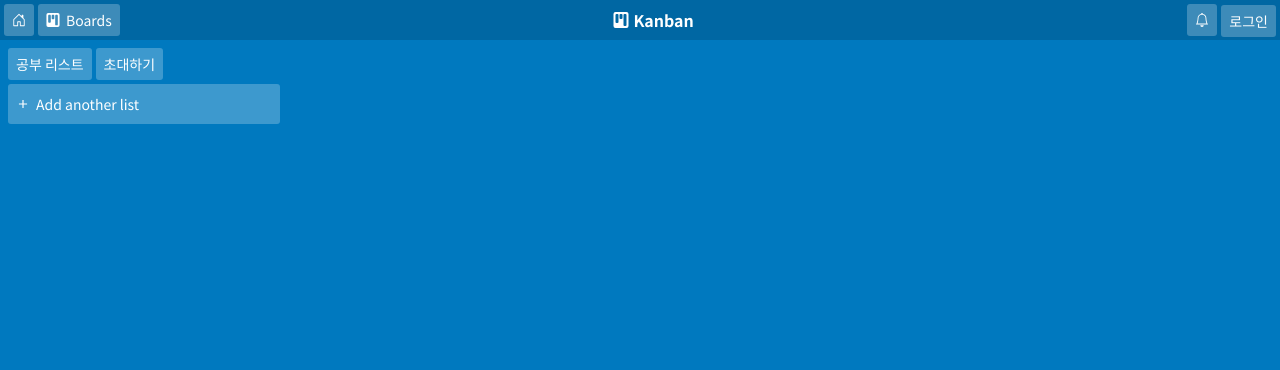
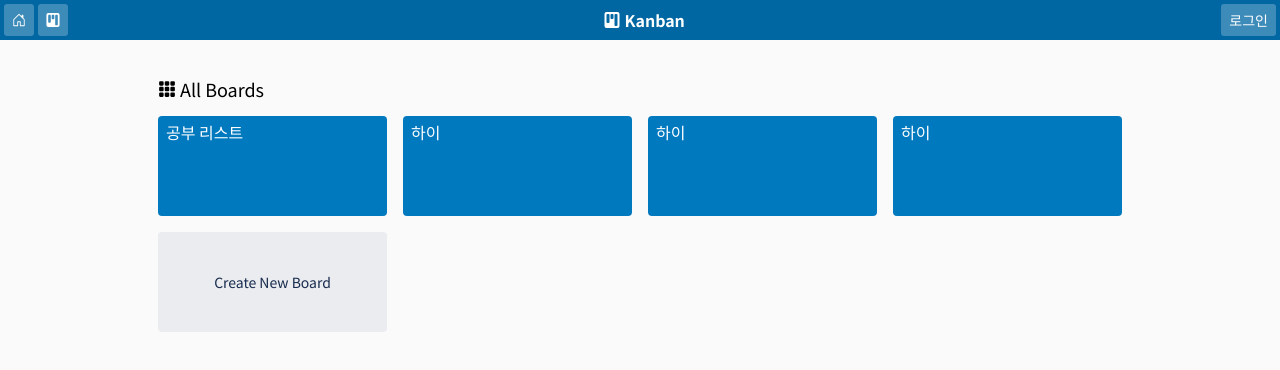
Before and after one commit to csh9066/kaban-front, a React (Create React App) app: page / in a window 1280 px wide. Shown: the top 370 px of the page. Built offline with nearby package versions, Linux system fonts and the light colour scheme.

Commit message:
Add BoardList

```diff
--- a/src/App.tsx
+++ b/src/App.tsx
@@ -2,23 +2,23 @@ import React from "react";
 import styled from "styled-components";
 import Header from "./components/Header";
 import { Route, Switch } from "react-router-dom";
-import BoardsPage from "./pages/boards";
+import Board from "./pages/Board";
 import palette from "./lib/palette";
-import IndexPage from "./pages";
+import BoardList from "./pages/BoardList";
 
 function App() {
   return (
-    <StyeldApp>
+    <Container>
       <Header />
       <Switch>
-        <Route path="/index" component={IndexPage} />
-        <Route path="/" component={BoardsPage} />
+        <Route path="/" exact component={BoardList} />
+        <Route path="/b/:id" component={Board} />
       </Switch>
-    </StyeldApp>
+    </Container>
   );
 }
 
-const StyeldApp = styled.div`
+const Container = styled.div`
   display: flex;
   flex-direction: column;
   min-height: 100vh;
--- a/src/components/Header.tsx
+++ b/src/components/Header.tsx
@@ -2,7 +2,7 @@ import React from "react";
 import styled from "styled-components";
 import { Link } from "react-router-dom";
 import Button from "./Button";
-import { BsFillKanbanFill, BsHouseDoor, BsBell } from "react-icons/bs";
+import { BsFillKanbanFill, BsHouseDoor } from "react-icons/bs";
 
 interface Props {}
 
@@ -11,14 +11,13 @@ export default function Header(props: Props) {
     <StyledHeader>
       <div className="header__menu-group">
         <Button icon={<BsHouseDoor />} />
-        <Button icon={<BsFillKanbanFill />}>Boards</Button>
+        <Button icon={<BsFillKanbanFill />} />
       </div>
       <BrandLogo to="/">
         <BsFillKanbanFill />
         <h1>Kanban</h1>
       </BrandLogo>
       <div className="header__menu-group">
-        <Button icon={<BsBell />} />
         <Button>로그인</Button>
       </div>
     </StyledHeader>
--- /dev/null
+++ b/src/features/board/BoardTile.tsx
@@ -0,0 +1,45 @@
+import React from "react";
+import { Link } from "react-router-dom";
+import styled from "styled-components";
+import palette from "../../lib/palette";
+import { BoardTileColumnStyle, BoardTileStyle } from "../../lib/styles";
+
+interface Props {
+  children?: React.ReactNode;
+  to: string;
+  theme?: string;
+}
+
+function BoardTile({ children, to }: Props) {
+  return (
+    <Container to={to}>
+      <Wrapper>
+        <Fade />
+        {children}
+      </Wrapper>
+    </Container>
+  );
+}
+
+const Fade = styled.div`
+  position: absolute;
+  top: 0;
+  right: 0;
+  bottom: 0;
+  left: 0;
+`;
+
+const Container = styled(Link)`
+  ${BoardTileColumnStyle}
+`;
+
+const Wrapper = styled.div<{ theme: String }>`
+  ${BoardTileStyle}
+  background-color: ${palette.blue};
+  color: ${palette.white};
+  &:hover ${Fade} {
+    background-color: rgba(0, 0, 0, 0.1);
+  }
+`;
+
+export default BoardTile;
--- /dev/null
+++ b/src/features/board/CreateBoard.tsx
@@ -0,0 +1,45 @@
+import React from "react";
+import styled from "styled-components";
+import palette from "../../lib/palette";
+import { BoardTileColumnStyle, BoardTileStyle } from "../../lib/styles";
+
+interface Props {}
+
+function CreateBoard(props: Props) {
+  return (
+    <Container>
+      <Wrapper>
+        <Fade />
+        Create New Board
+      </Wrapper>
+    </Container>
+  );
+}
+
+const Fade = styled.div`
+  position: absolute;
+  top: 0;
+  right: 0;
+  bottom: 0;
+  left: 0;
+`;
+
+const Container = styled.div`
+  ${BoardTileColumnStyle}
+`;
+
+const Wrapper = styled.div`
+  ${BoardTileStyle}
+  display: flex;
+  justify-content: center;
+  align-items: center;
+  color: ${palette.navy};
+  background-color: ${palette.gray};
+  font-size: 14px;
+
+  &:hover ${Fade} {
+    background-color: rgba(0, 0, 0, 0.05);
+  }
+`;
+
+export default CreateBoard;
--- a/src/pages/boards.tsx
+++ b/src/pages/Board.tsx
@@ -12,7 +12,7 @@ import AddList from "../features/list/AddList";
 
 interface Props {}
 
-export default function BoardsPage(props: Props) {
+export default function Board(props: Props) {
   const lists = useSelector(selectAllLists);
 
   const dispatch = useDispatch();
--- /dev/null
+++ b/src/pages/BoardList.tsx
@@ -0,0 +1,52 @@
+import { BsGrid3X3GapFill } from "react-icons/bs";
+import styled from "styled-components";
+import BoardTile from "../features/board/BoardTile";
+import CreateBoard from "../features/board/CreateBoard";
+
+function BoardList() {
+  return (
+    <Container>
+      <Wrapper>
+        <Title>
+          <BsGrid3X3GapFill />
+          <h1>All Boards</h1>
+        </Title>
+        <BoardTiles>
+          <BoardTile to="b/4">공부 리스트</BoardTile>
+          <BoardTile to="b/4">하이</BoardTile>
+          <BoardTile to="b/4">하이</BoardTile>
+          <BoardTile to="b/4">하이</BoardTile>
+          <CreateBoard />
+        </BoardTiles>
+      </Wrapper>
+    </Container>
+  );
+}
+
+const Container = styled.div`
+  flex: 1;
+  background-color: #fafafa;
+`;
+
+const Wrapper = styled.div`
+  max-width: 980px;
+  margin: 0 auto;
+  padding-top: 40px;
+`;
+
+const Title = styled.div`
+  font-size: 18px;
+  display: flex;
+  margin-bottom: 10px;
+  padding-left: 8px;
+  h1 {
+    margin-left: 4px;
+  }
+`;
+
+const BoardTiles = styled.div`
+  display: flex;
+  flex-wrap: wrap;
+`;
+
+export default BoardList;
```
